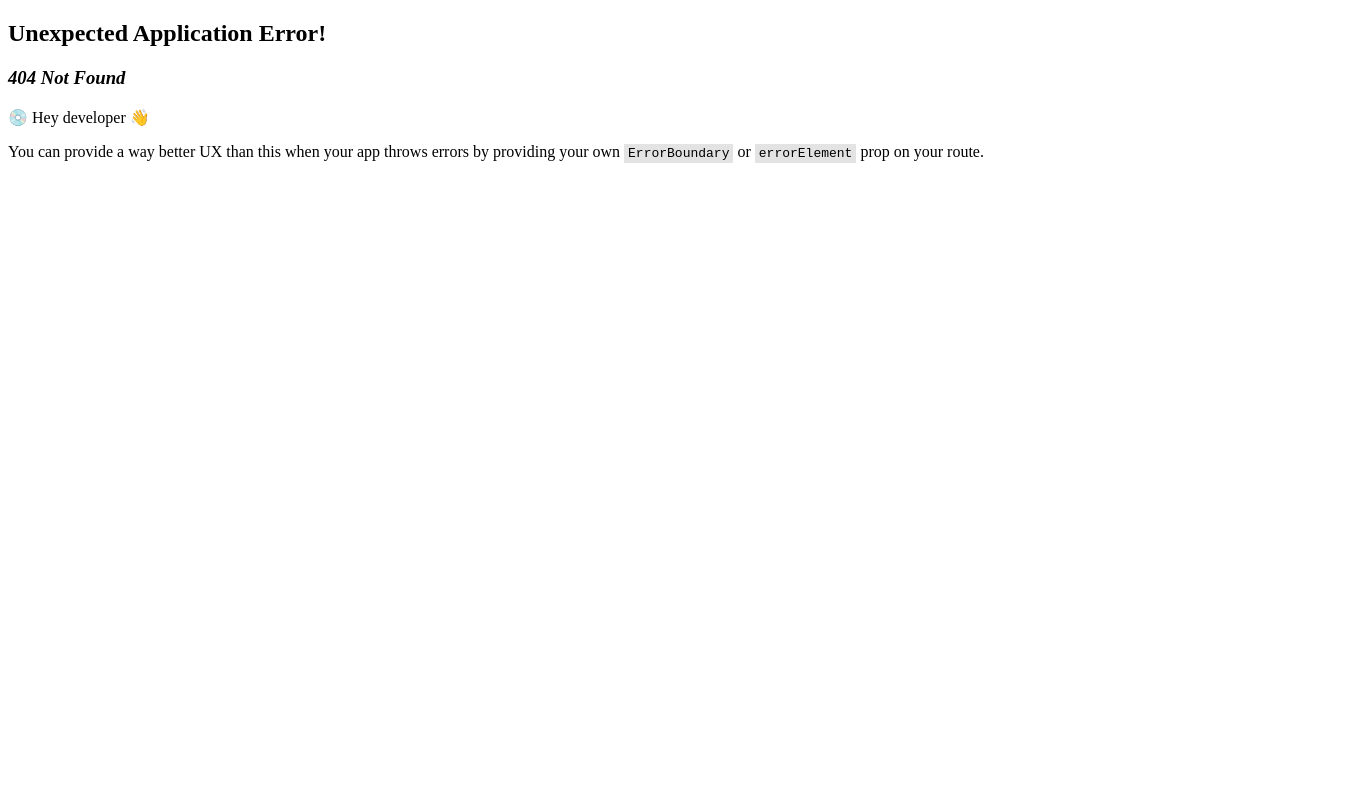
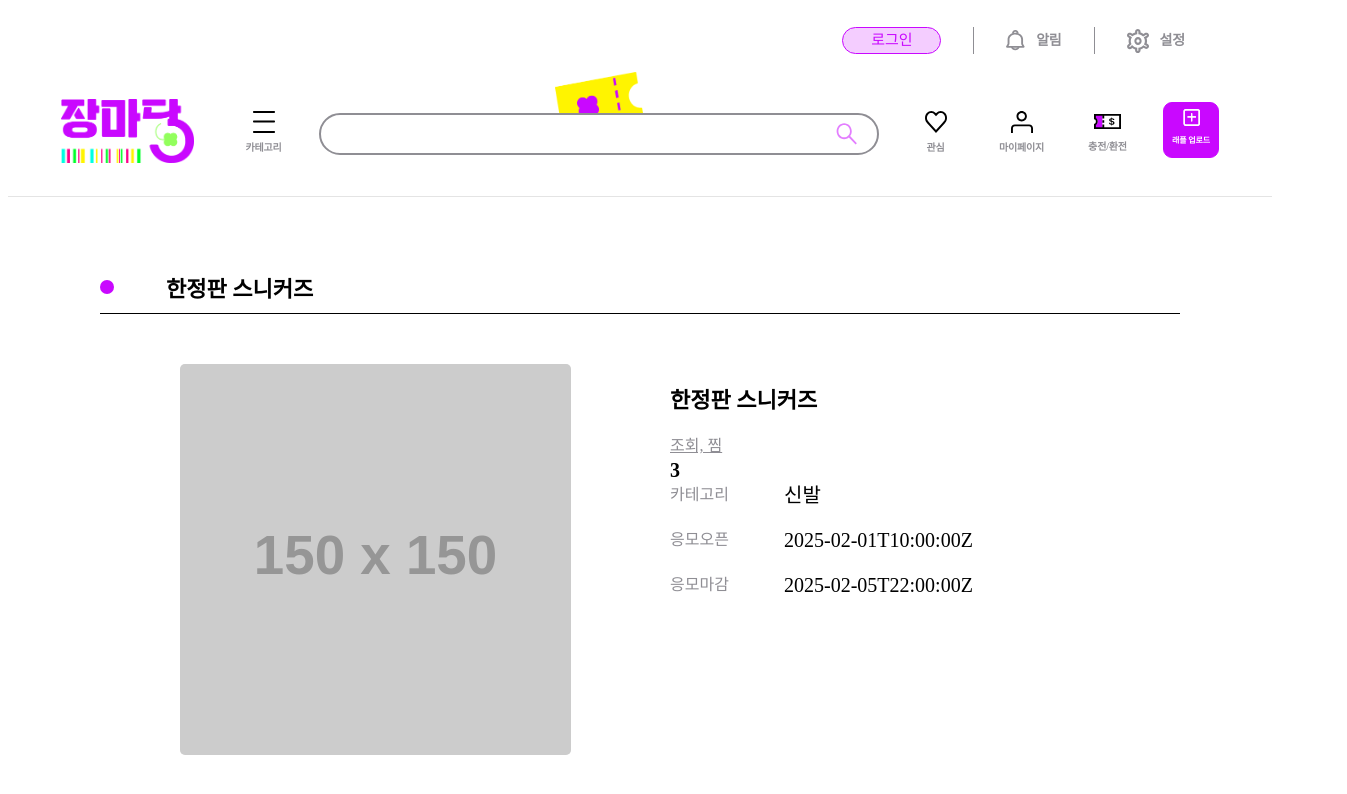
Before and after one commit to JMarketYard/Front-end, a React (Vite) app: page /raffle-detail in a window 1280 px wide. Before the commit this address had no page. Shown: the top 794 px of the page, 1347 px wide, since content can reach past the window. Built offline with nearby package versions, Linux system fonts and the light colour scheme.

Commit message:
Feat: 래플 상세보기 페이지 구현 #25

```diff
--- a/src/App.tsx
+++ b/src/App.tsx
@@ -1,10 +1,12 @@
 import { ModalContextProvider } from './components/Modal/context/ModalContext';
 import Router from './routes/router';
+//import { UserProvider } from './components/RaffleDetail/context/UserContext';
 // import SearchBox from './components/SearchBox';
 
 function App() {
   return (
     <>
+      {/* <UserProvider> */}
       <ModalContextProvider>
         <Router />
       </ModalContextProvider>
--- /dev/null
+++ b/src/mocks/RaffleData.tsx
@@ -0,0 +1,44 @@
+export const raffleData = [
+  {
+    id: 1,
+    image: 'https://via.placeholder.com/150',
+    name: '한정판 스니커즈',
+    ticket: 3, // 1~5 사이의 정수
+    category: '신발',
+    openTime: '2025-02-01T10:00:00Z',
+    closeTime: '2025-02-05T22:00:00Z',
+    description:
+      '최고급 가죽과 세련된 디자인을 자랑하는 한정판 스니커즈입니다.',
+  },
+  {
+    id: 2,
+    image: 'https://via.placeholder.com/150',
+    name: '럭셔리 시계',
+    ticket: 5, // 1~5 사이의 정수
+    category: '악세서리',
+    openTime: '2025-02-03T09:00:00Z',
+    closeTime: '2025-02-07T23:59:59Z',
+    description: '고급스러운 디자인과 정교한 무브먼트가 특징인 시계입니다.',
+  },
+  {
+    id: 3,
+    image: 'https://via.placeholder.com/150',
+    name: '프리미엄 백팩',
+    ticket: 2, // 1~5 사이의 정수
+    category: '가방',
+    openTime: '2025-02-02T12:00:00Z',
+    closeTime: '2025-02-06T20:00:00Z',
+    description:
+      '편안한 착용감과 넉넉한 수납공간을 제공하는 프리미엄 백팩입니다.',
+  },
+  {
+    id: 4,
+    image: 'https://via.placeholder.com/150',
+    name: '스마트폰',
+    ticket: 4, // 1~5 사이의 정수
+    category: '전자기기',
+    openTime: '2025-02-04T08:00:00Z',
+    closeTime: '2025-02-08T21:00:00Z',
+    description: '최신 기술이 적용된 고성능 스마트폰입니다.',
+  },
+];
--- a/src/pages/raffleDetail/RaffleDetailPage.tsx
+++ b/src/pages/raffleDetail/RaffleDetailPage.tsx
@@ -1,81 +1,35 @@
 // pages/raffleDetail/RaffleDetail.tsx
-import React, { useEffect, useState } from 'react';
-import { useParams } from 'react-router-dom';
-import { useUser } from './userContext';
-import
+//import React, { useEffect, useState } from 'react';
+//import { useParams } from 'react-router-dom';
+//import { useUser } from '../../components/RaffleDetail/context/userContext';
+import styled from 'styled-components';
+import BigTitle from '../../components/BigTitle';
+import Item from './components/Item';
+import { raffleData } from '../../mocks/RaffleData';
 
-type Raffle = {
-  id: string;
-  title: string;
-  description: string;
-  participants: string[];
-  hostId: string;
-};
-
-// 🌟 가짜 래플 데이터 (API 없이 UI 개발 가능)
-const mockRaffle: Raffle = {
-  id: 'raffle-1',
-  title: '테스트 래플 이벤트 🎉',
-  description: '이 래플은 백엔드 없이 UI만 테스트하기 위해 만들어졌습니다.',
-  participants: ['123', '456'], // 참가자 목록
-  hostId: '789', // 개최자 ID
-};
-
-const RaffleDetail = () => {
-  const { id } = useParams<{ id: string }>(); // URL에서 래플 ID 가져오기
-  const { user } = useUser();
-  const [raffle, setRaffle] = useState<Raffle | null>(null);
-
-  useEffect(() => {
-    // 🌟 백엔드 없을 때 가짜 데이터로 채우기
-    setTimeout(() => {
-      setRaffle(mockRaffle);
-    }, 500);
-  }, [id]);
-
-  if (!raffle) return <p>로딩 중...</p>;
-  if (!user) return <p>로그인이 필요합니다.</p>;
-
-  const isHost = user.id === raffle.hostId;
-  const isParticipant = raffle.participants.includes(user.id);
-
+const RaffleDetailPage = () => {
   return (
-    <div>
-      <h1>{raffle.title}</h1>
-      <p>{raffle.description}</p>
-
-      {isHost && <HostView raffle={raffle} />}
-      {!isHost && isParticipant && <ParticipantView raffle={raffle} />}
-      {!isHost && !isParticipant && <NonParticipantView raffle={raffle} />}
-    </div>
+    <Wrapper>
+      <Item {...raffleData[0]} />
+    </Wrapper>
   );
 };
 
-const HostView = ({ raffle }: { raffle: Raffle }) => (
-  <div>
-    <h2>당신이 개최한 래플입니다.</h2>
-    <p>참여자 목록:</p>
-    <ul>
-      {raffle.participants.map((p) => (
-        <li key={p}>{p}</li>
-      ))}
-    </ul>
-    <button>래플 종료</button>
-  </div>
-);
+export default RaffleDetailPage;
 
-const ParticipantView = ({ raffle }: { raffle: Raffle }) => (
-  <div>
-    <h2>당첨을 기다려 주세요!</h2>
-    <p>이 래플에 참여하셨습니다.</p>
-  </div>
-);
+const Wrapper = styled.div`
+  display: flex;
+  align-items: center;
+  flex-direction: column;
+  padding-top: 63px;
+`;
 
-const NonParticipantView = ({ raffle }: { raffle: Raffle }) => (
-  <div>
-    <h2>이 래플에 참여하시겠습니까?</h2>
-    <button>참여하기</button>
-  </div>
-);
+const RaffleDetailBox = styled.div``;
 
-export default RaffleDetail;
+const ImageBox = styled.div`
+  width: 390.582px;
+  height: 390.582px;
+  flex-shrink: 0;
+  border-radius: 5px;
+  background: #f5f5f5;
+`;
--- a/src/pages/raffleDetail/components/Item.tsx
+++ b/src/pages/raffleDetail/components/Item.tsx
@@ -0,0 +1,163 @@
+import React from 'react';
+import styled from 'styled-components';
+import BigTitle from '../../../components/BigTitle';
+import { raffleData } from '../../../mocks/RaffleData';
+
+interface ItemProps {
+  id: number;
+  image: string;
+  name: string;
+  ticket: number;
+  category: string;
+  openTime: string;
+  closeTime: string;
+  description: string;
+}
+
+const Item = ({
+  image,
+  name,
+  ticket,
+  category,
+  openTime,
+  closeTime,
+  description,
+}: ItemProps) => {
+  return (
+    <Wrapper>
+      <BigTitle>{name}</BigTitle>
+
+      <TopLayout>
+        <ImageContainer src={image} alt={name} />
+        <DetailLayout>
+          <ItemTitleBox>{name}</ItemTitleBox>
+          <ItemLookingBox>조회, 찜</ItemLookingBox>
+          <TicketBox>{ticket}</TicketBox>
+          <DetailContainer>
+            <DetailBox>카테고리</DetailBox>
+            <DescriptionBox>{category}</DescriptionBox>
+          </DetailContainer>
+          <DetailContainer>
+            <DetailBox>응모오픈</DetailBox>
+            <DescriptionBox>{openTime}</DescriptionBox>
+          </DetailContainer>
+          <DetailContainer>
+            <DetailBox>응모마감</DetailBox>
+            <DescriptionBox>{closeTime}</DescriptionBox>
+          </DetailContainer>
+        </DetailLayout>
+      </TopLayout>
+    </Wrapper>
+  );
+};
+
+export default Item;
+
+const Wrapper = styled.div`
+  display: flex;
+  align-items: center;
+  flex-direction: column;
+`;
+
+const TopLayout = styled.div`
+  display: flex;
+  flex-direction: row;
+  justify-content: flex-start;
+  padding: 50px 294px 30px 247px;
+  gap: 99.42px;
+`;
+
+const ImageContainer = styled.img.attrs((props) => ({
+  src: props.src || '', // 기본 이미지가 없으면 빈 값
+}))`
+  width: 390.582px;
+  height: 390.582px;
+  border-radius: 5px;
+  background: #f5f5f5;
+`;
+
+const DetailLayout = styled.div`
+  display: flex;
+  flex-direction: column;
+`;
+
+const ItemTitleBox = styled.p`
+  display: flex;
+  width: 209px;
+  height: 29px;
+  flex-direction: column;
+  justify-content: center;
+  flex-shrink: 0;
+
+  color: #000;
+  font-family: Pretendard;
+  font-size: 22px;
+  font-style: normal;
+  font-weight: 700;
+  line-height: 150%; /* 33px */
+`;
+const ItemLookingBox = styled.div`
+  display: flex;
+  width: 103px;
+  height: 18px;
+  flex-direction: column;
+  justify-content: center;
+  flex-shrink: 0;
+
+  color: #8f8e94;
+  font-family: Pretendard;
+  font-size: 16px;
+  font-style: normal;
+  font-weight: 500;
+  line-height: 150%; /* 24px */
+  text-decoration-line: underline;
+  text-decoration-style: solid;
+  text-decoration-skip-ink: auto;
+  text-decoration-thickness: auto;
+  text-underline-offset: auto;
+  text-underline-position: from-font;
+`;
+const TicketBox = styled.div`
+  color: #000;
+  font-family: Pretendard;
+  font-size: 20px;
+  font-style: normal;
+  font-weight: 600;
+  line-height: 150%; /* 30px */
+`;
+const DetailContainer = styled.div`
+  display: flex;
+  flex-direction: row;
+  gap: 50px;
+  margin-bottom: 26px;
+`;
+const DetailBox = styled.div`
+  display: flex;
+  width: 64px;
+  height: 19px;
+  flex-direction: column;
+  justify-content: center;
+  flex-shrink: 0;
+
+  color: #8f8e94;
+  font-family: Pretendard;
+  font-size: 16px;
+  font-style: normal;
+  font-weight: 500;
+  line-height: 150%; /* 24px */
+`;
+const DescriptionBox = styled.div`
+  display: flex;
+  width: 269px;
+  height: 19px;
+  flex-direction: column;
+  justify-content: center;
+  flex-shrink: 0;
+
+  color: #000;
+  font-family: Pretendard;
+  font-size: 20px;
+  font-style: normal;
+  font-weight: 400;
+  line-height: 150%; /* 30px */
+`;
--- a/src/routes/router.tsx
+++ b/src/routes/router.tsx
@@ -5,6 +5,7 @@ import ChargePage from '../pages/charge/chargePage';
 import ModalProvider from '../components/Modal/context/ModalProvider';
 import RaffleUploadPage from '../pages/RaffleUploadPage';
 import HomePage from '../pages/homepage/homePage';
+import RaffleDetailPage from '../pages/raffleDetail/RaffleDetailPage';
 
 const router = createBrowserRouter([
   {
@@ -30,6 +31,7 @@ const router = createBrowserRouter([
         element: <RaffleUploadPage />,
       },
       { path: 'homepage', element: <HomePage /> },
+      { path: 'raffle-detail', element: <RaffleDetailPage /> },
     ],
   },
 ]);
```
Also changed, not shown: src/components/RaffleDetail/context/userContext.tsx (renamed from src/pages/raffleDetail/userContext.tsx, +4 -4 lines), src/pages/raffleDetail/주석.tsx (added).
